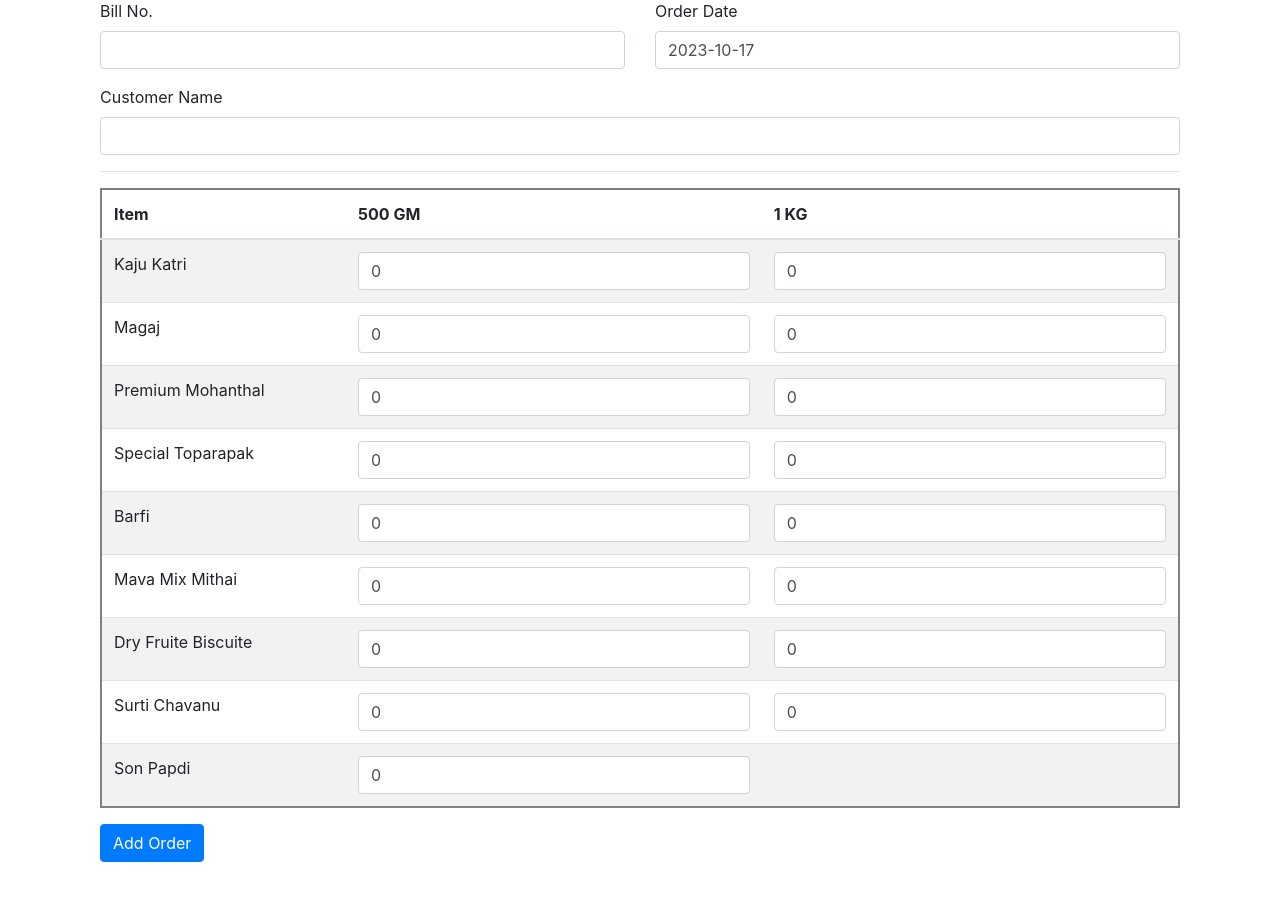
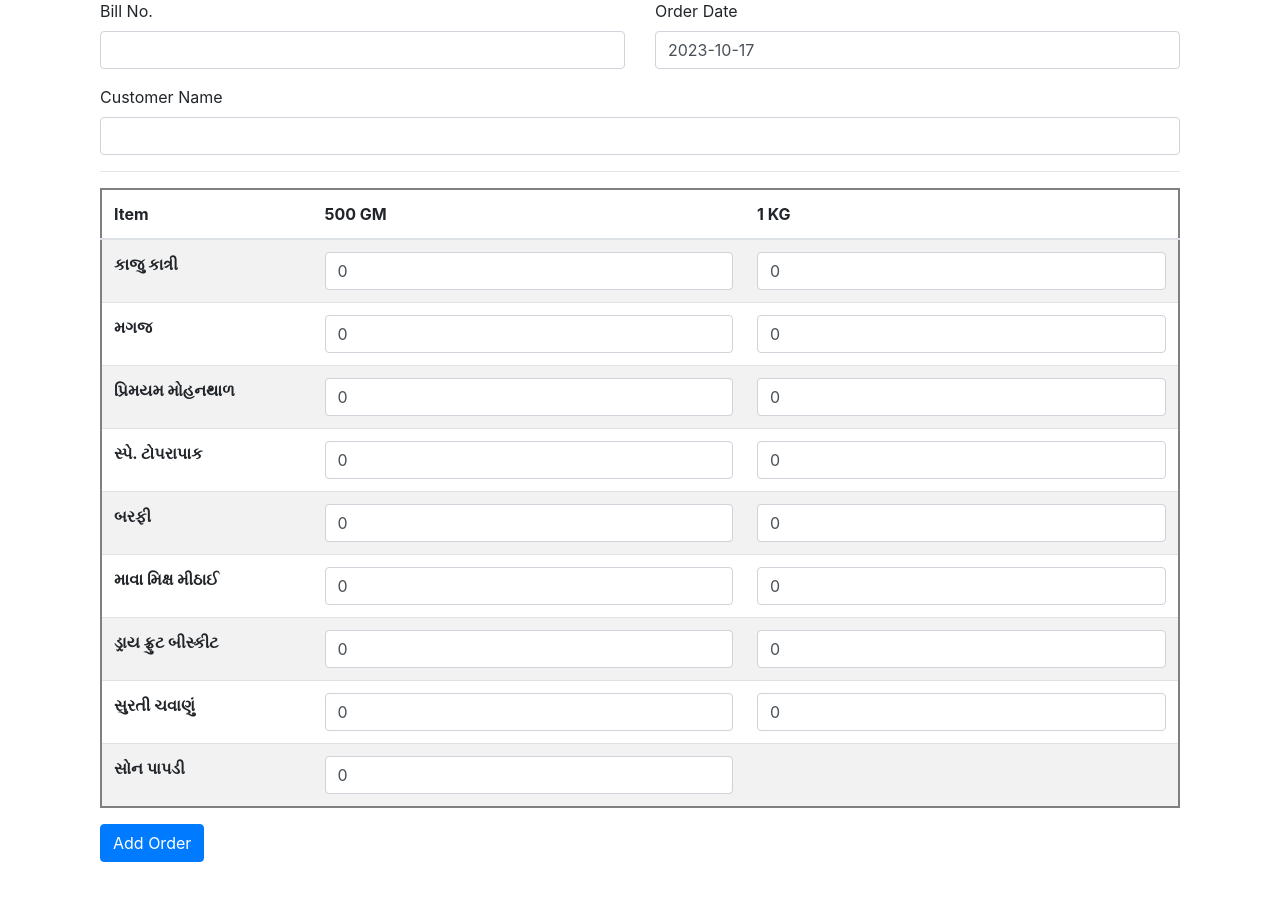
Before and after one commit to henishpatel9045/sweetDealerDataEntry, a Django app: page /order/add/ in a window 1280 px wide. Shown: the part 137-1047 px from the top of the page. Run offline with Django 4.2, Linux system fonts and the light colour scheme; the visitor is signed in with stand-in values (Sample User, id 1); some libraries are stand-ins or nearby versions.

Commit message:
template update

```diff
--- a/core/templates/order/add.html
+++ b/core/templates/order/add.html
@@ -12,13 +12,13 @@
     <div class="row">
       <input type="hidden" name="dealer" value="{{user.pk}}" />
       <input type="hidden" name="total_amount" value="0" />
-      <div class="col-md-6">
+      <div class="col-6">
         <div class="form-group">
           <label for="customer_name">Bill No.</label>
           {{form.bill_number}}
         </div>
       </div>
-      <div class="col-md-6">
+      <div class="col-6">
         <div class="form-group">
           <label for="order_date">Order Date</label>
           {{form.date}}
@@ -40,47 +40,47 @@
       </thead>
       <tbody>
         <tr>
-          <td>Kaju Katri</td>
+          <th>કાજુ કાત્રી</th>
           <td>{{form.kaju_katri_500}}</td>
           <td>{{form.kaju_katri_1000}}</td>
         </tr>
         <tr>
-          <td>Magaj</td>
+          <th>મગજ</th>
           <td>{{form.magaj_500}}</td>
           <td>{{form.magaj_1000}}</td>
         </tr>
         <tr>
-          <td>Premium Mohanthal</td>
+          <th>પ્રિમયમ મોહનથાળ</th>
           <td>{{form.premium_mohanthal_500}}</td>
           <td>{{form.premium_mohanthal_1000}}</td>
         </tr>
         <tr>
-          <td>Special Toparapak</td>
+          <th>સ્પે. ટોપરાપાક</th>
           <td>{{form.special_toparapak_500}}</td>
           <td>{{form.special_toparapak_1000}}</td>
         </tr>
         <tr>
-          <td>Barfi</td>
+          <th>બરફી</th>
           <td>{{form.barfi_500}}</td>
           <td>{{form.barfi_1000}}</td>
         </tr>
         <tr>
-          <td>Mava Mix Mithai</td>
+          <th>માવા મિક્ષ મીઠાઈ</th>
           <td>{{form.mava_mix_mithai_500}}</td>
           <td>{{form.mava_mix_mithai_1000}}</td>
         </tr>
         <tr>
-          <td>Dry Fruite Biscuite</td>
+          <th>ડ્રાય ફ્રુટ બીસ્કીટ</th>
           <td>{{form.dry_fruite_biscuite_500}}</td>
           <td>{{form.dry_fruite_biscuite_1000}}</td>
         </tr>
         <tr>
-          <td>Surti Chavanu</td>
+          <th>સુરતી ચવાણું</th>
           <td>{{form.surti_chavanu_500}}</td>
           <td>{{form.surti_chavanu_1000}}</td>
         </tr>
         <tr>
-          <td>Son Papdi</td>
+          <th>સોન પાપડી</th>
           <td>{{form.son_papdi_500}}</td>
           <td></td>
         </tr>
--- a/core/templates/order/edit.html
+++ b/core/templates/order/edit.html
@@ -10,7 +10,7 @@
     {% csrf_token %}
     <div class="row">
       <input type="hidden" name="dealer" value="{{order.dealer.pk}}" />
-      <div class="col-md-6">
+      <div class="col-6">
         <div class="form-group">
           <label for="customer_name">Bill No.</label>
           <input
@@ -22,7 +22,7 @@
           />
         </div>
       </div>
-      <div class="col-md-6">
+      <div class="col-6">
         <div class="form-group">
           <label for="order_date">Order Date</label>
 
```
